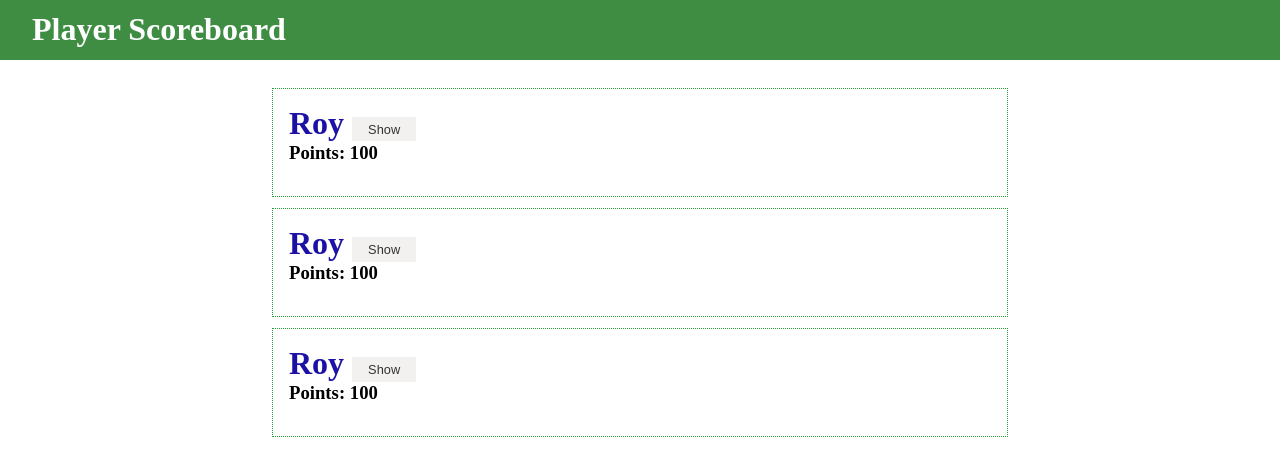
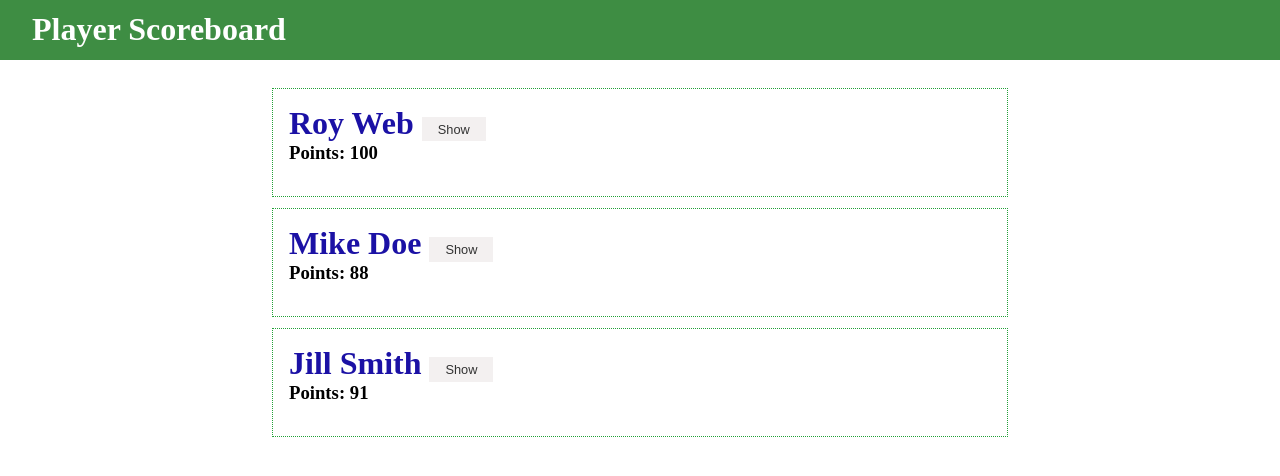
Before and after one commit to webroyit/s4v0e3-FirstSvelte, a Svelte app: page / in a window 1280 px wide. Shown: the top 476 px of the page. Built offline with nearby package versions, Linux system fonts and the light colour scheme.

Commit message:
Use export to get the value from the parent component

```diff
--- a/src/App.svelte
+++ b/src/App.svelte
@@ -25,7 +25,7 @@
 		<p>No Players yet</p>
 	{:else}
 		{#each players as player}
-			<Player />
+			<Player name={player.name} points={player.points} />
 		{/each}
 	{/if}
 </div>
--- a/src/Player.svelte
+++ b/src/Player.svelte
@@ -1,7 +1,7 @@
 <script>
 	// variables
-	let name = "Roy";
-	let points = 100;
+	export let name;
+	export let points;
 	let showControls = false;
 
 	const addPoint = () => (points += 1);
```
